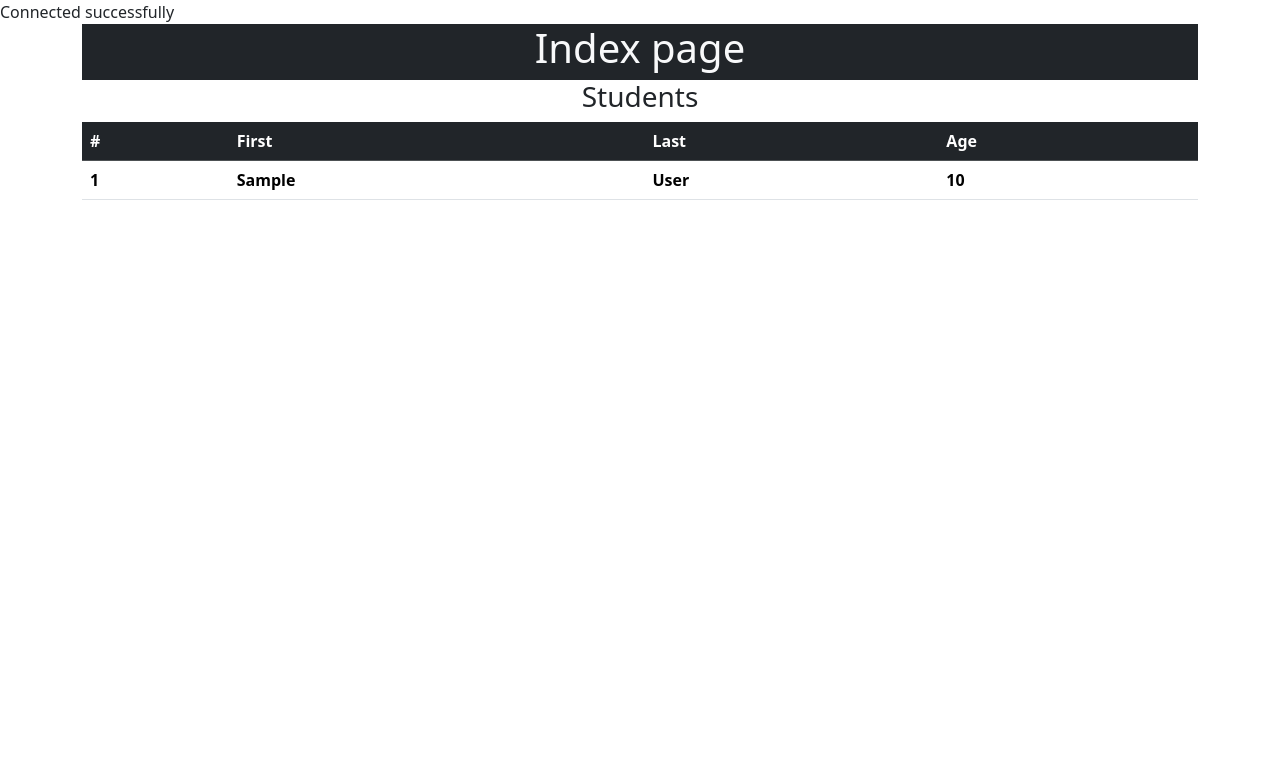
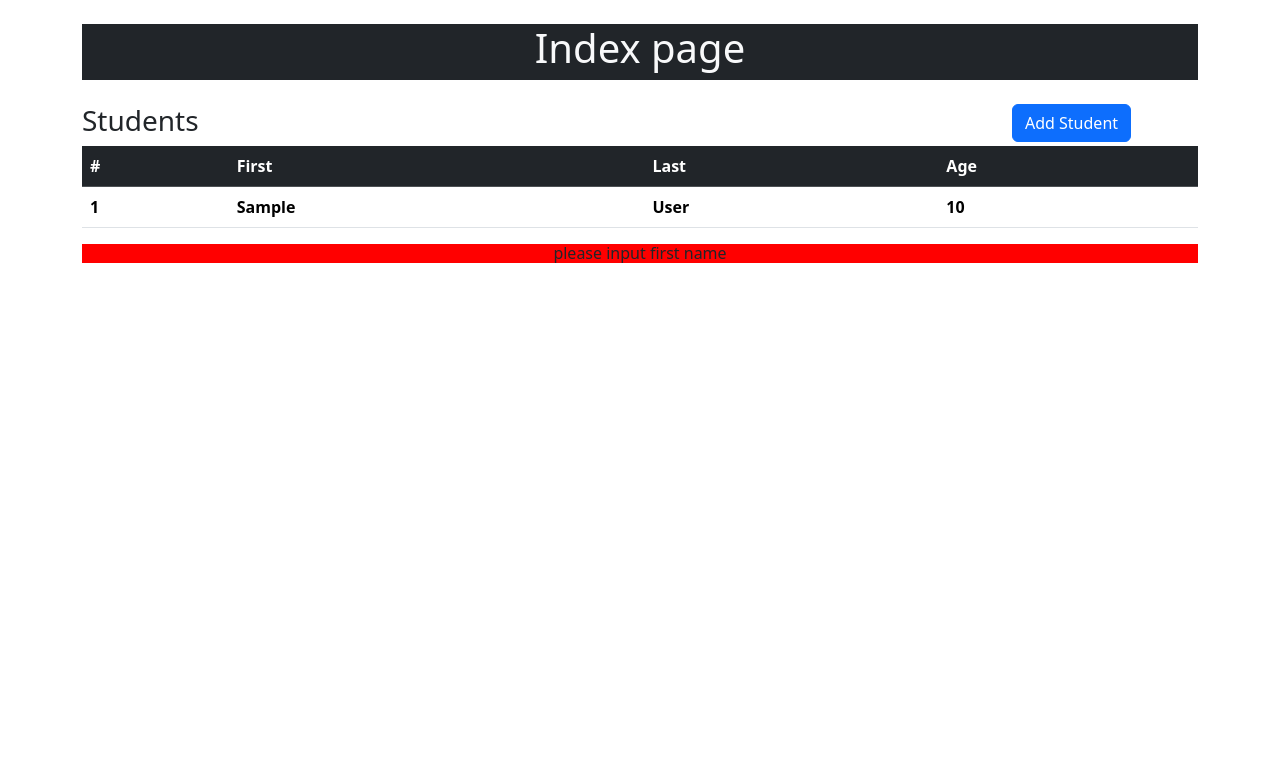
Before and after one commit to GabroTestAccount/Simpke-PHP_CRUD, a PHP site: the page made by index.php in a window 1280 px wide. Shown: the top 783 px of the page. Run offline with PHP 8.4, Linux system fonts and the light colour scheme; tables that the repository leaves empty or names only in its code hold one stand-in row (values such as "Sample post"); lists and menus that the app fills with data are empty; some libraries are stand-ins or nearby versions.

Commit message:
create student

```diff
--- a/connect.php
+++ b/connect.php
@@ -16,4 +16,4 @@ $conn = mysqli_connect($servername, $username, $password, $dbname);
 if (!$conn) {
   die("Connection failed: " . mysqli_connect_error());
 }
-echo "Connected successfully <br>";
+// echo "Connected successfully <br>";
--- /dev/null
+++ b/css/style.css
@@ -0,0 +1,5 @@
+h6{
+    text-align: center;
+    background-color: red;
+
+}
--- a/index.php
+++ b/index.php
@@ -1,7 +1,8 @@
 <?php
 include_once('connect.php');
-include_once('layout/header.php');
+include('layout/header.php');
 ?>
+<br>
 <div class="container text-light text-center bg-dark">
     <div class="row">
         <div class="col">
@@ -9,11 +10,19 @@ include_once('layout/header.php');
         </div>
     </div>
 </div>
-
+<br>
 <table class="table">
     <thead class="table-dark">
-        <div class="d-flex justify-content-center">
+        <row class="d-flex justify-content-between">
+            <div class="col-1">
                 <h3>Students</h3>
+            </div>
+            <div class="col-2">
+                <!-- Button trigger modal -->
+                <button type="button" class="btn btn-primary" data-toggle="modal" data-target="#addStudent">
+                    Add Student
+                </button>
+            </div>
             </div>
             <tr>
                 <th scope="col">#</th>
@@ -46,4 +55,45 @@ include_once('layout/header.php');
     </tbody>
 </table>
 
-<?php include_once('layout/header.php'); ?>
+<!-- Modal -->
+<form action="add-students.php" method="POST">
+    <div class="modal fade" id="addStudent" tabindex="-1" role="dialog" aria-labelledby="exampleModalLongTitle" aria-hidden="true">
+        <div class="modal-dialog" role="document">
+            <div class="modal-content">
+                <div class="modal-header">
+                    <h5 class="modal-title" id="exampleModalLongTitle">Modal title</h5>
+                    <button type="button" class="close" data-dismiss="modal" aria-label="Close">
+                        <span aria-hidden="true">&times;</span>
+                    </button>
+                </div>
+                <div class="modal-body form-control">
+                    <div class="row ">
+                        <label for="first_name" class="form-label">First Name</label>
+                        <input type="text" id="first_name" class="form-control" name="first_name" value="" placeholder="Write your first name">
+                    </div>
+                    <div class="row ">
+                        <label for="last_name" class="form-label">Last Name</label>
+                        <input type="text" id="last_name" class="form-control" name="last_name" value="" placeholder="Write your last name">
+                    </div>
+                    <div class="row ">
+                        <label for="age" class="form-label">Age</label>
+                        <input type="text" id="age" class="form-control" name="age" value="" placeholder="Write your age">
+                    </div>
+                </div>
+                <div class="modal-footer">
+                    <button type="button" class="btn btn-secondary" data-dismiss="modal">Close</button>
+                    <input type="submit" name="add-Student" class="btn btn-success" value="Save changes"></button>
+                </div>
+            </div>
+        </div>
+    </div>
+    <?php
+    if (isset($_GET['failed_msg']))
+        echo '<h6>'.$_GET['failed_msg'].'</h6>';
+
+    if(isset($_GET['success_msg']))
+        echo '<h6>'.$_GET['success_msg'].'</h6>';
+    ?>
+</form>
+
+<?php include_once('layout/footer.php'); ?>
--- a/layout/footer.php
+++ b/layout/footer.php
@@ -1,10 +1,10 @@
         </div>
-    </section>
-    <footer>
-        <script src="https://cdn.jsdelivr.net/npm/bootstrap@5.3.0-alpha2/dist/js/bootstrap.bundle.min.js" integrity="sha384-qKXV1j0HvMUeCBQ+QVp7JcfGl760yU08IQ+GpUo5hlbpg51QRiuqHAJz8+BrxE/N" crossorigin="anonymous"></script>
-        <script src="https://cdn.jsdelivr.net/npm/@popperjs/core@2.11.6/dist/umd/popper.min.js" integrity="sha384-oBqDVmMz9ATKxIep9tiCxS/Z9fNfEXiDAYTujMAeBAsjFuCZSmKbSSUnQlmh/jp3" crossorigin="anonymous"></script>
-        <script src="https://cdn.jsdelivr.net/npm/bootstrap@5.3.0-alpha2/dist/js/bootstrap.min.js" integrity="sha384-heAjqF+bCxXpCWLa6Zhcp4fu20XoNIA98ecBC1YkdXhszjoejr5y9Q77hIrv8R9i" crossorigin="anonymous"></script>
-    </footer>
-</body>
+        </section>
+        <footer>
+            <script src="https://code.jquery.com/jquery-3.2.1.slim.min.js" integrity="sha384-KJ3o2DKtIkvYIK3UENzmM7KCkRr/rE9/Qpg6aAZGJwFDMVNA/GpGFF93hXpG5KkN" crossorigin="anonymous"></script>
+            <script src="https://cdn.jsdelivr.net/npm/popper.js@1.12.9/dist/umd/popper.min.js" integrity="sha384-ApNbgh9B+Y1QKtv3Rn7W3mgPxhU9K/ScQsAP7hUibX39j7fakFPskvXusvfa0b4Q" crossorigin="anonymous"></script>
+            <script src="https://cdn.jsdelivr.net/npm/bootstrap@4.0.0/dist/js/bootstrap.min.js" integrity="sha384-JZR6Spejh4U02d8jOt6vLEHfe/JQGiRRSQQxSfFWpi1MquVdAyjUar5+76PVCmYl" crossorigin="anonymous"></script>
+        </footer>
+        </body>
 
-</html>
+        </html>
```
Also changed, not shown: add-students.php (added, +24 -0 lines), asdf.php (added, +32 -0 lines). Lines whose indentation alone changed are shown as unchanged.
